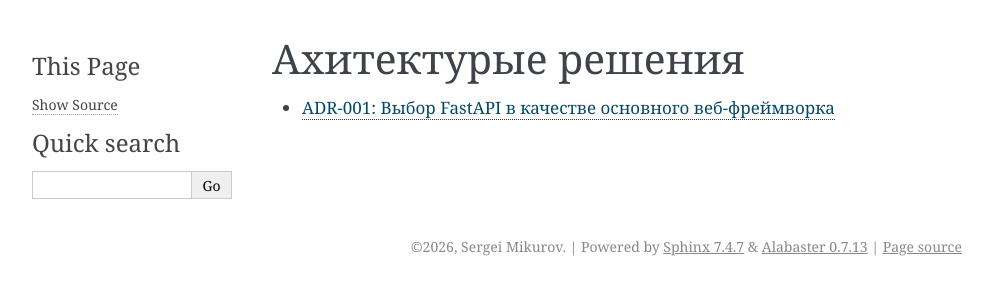
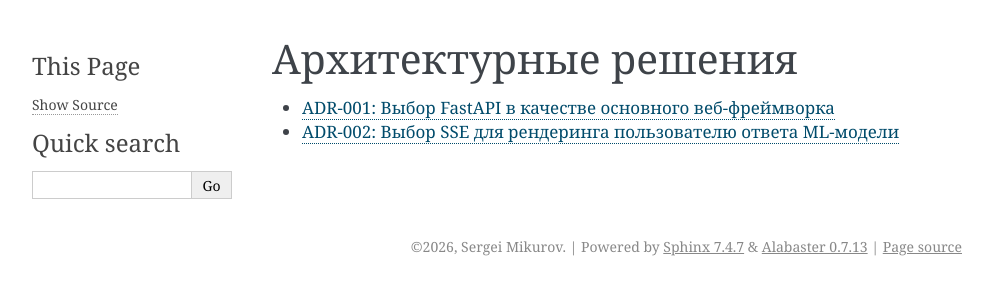
Before and after one commit to svmikurov/tt-ai-api, a Sphinx documentation site: the page built from docs/source/project/adr/index.rst, in a window 1280 px wide. Shown: the top 300 px of the page, without its empty margins (148-1141 px from the left). Built offline with Sphinx 7.4.7, drawn with Linux system fonts in a browser that asks for light colours.

Commit message:
docs(adr): Add ADR-002 to content

```diff
--- a/docs/source/project/adr/index.rst
+++ b/docs/source/project/adr/index.rst
@@ -1,7 +1,8 @@
-Ахитектурые решения
-===================
+Архитектурные решения
+=====================
 
 .. toctree::
    :maxdepth: 1
 
    adr-001-use-fastapi
+   adr-002-use-sse
```
